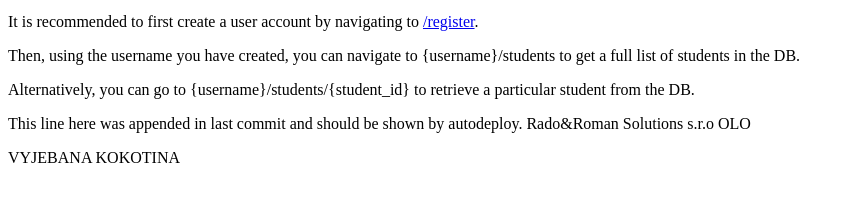
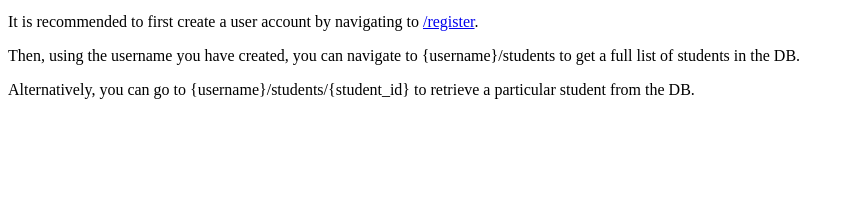
Before and after one commit to Reydifox/blockchain-school-server, a website: page web/public/index.html in a window 1280 px wide. Shown: the part 101-302 px from the top of the page, without its empty margins (0-851 px from the left). Drawn offline with Linux system fonts and the light colour scheme.

Commit message:
fix: node index

```diff
--- a/web/public/index.html
+++ b/web/public/index.html
@@ -12,7 +12,5 @@
     <p>It is recommended to first create a user account by navigating to <a href="/register">/register</a>.</p>
     <p>Then, using the username you have created, you can navigate to {username}/students to get a full list of students in the DB.</p>
     <p>Alternatively, you can go to {username}/students/{student_id} to retrieve a particular student from the DB.</p>
-    <p>This line here was appended in last commit and should be shown by autodeploy. Rado&Roman Solutions s.r.o OLO</p>
-    <p>VYJEBANA KOKOTINA</p>
 </body>
 </html>
```
